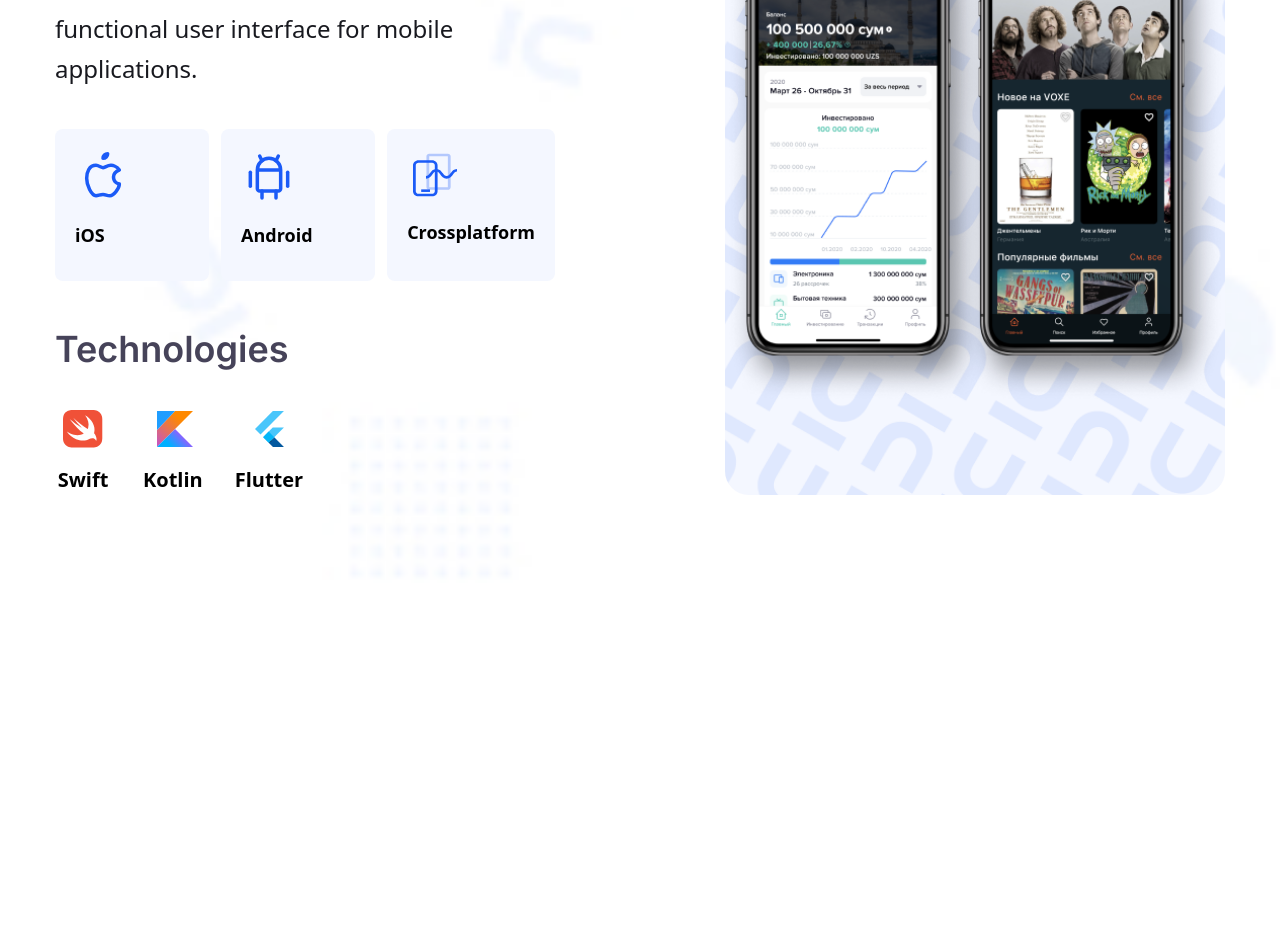
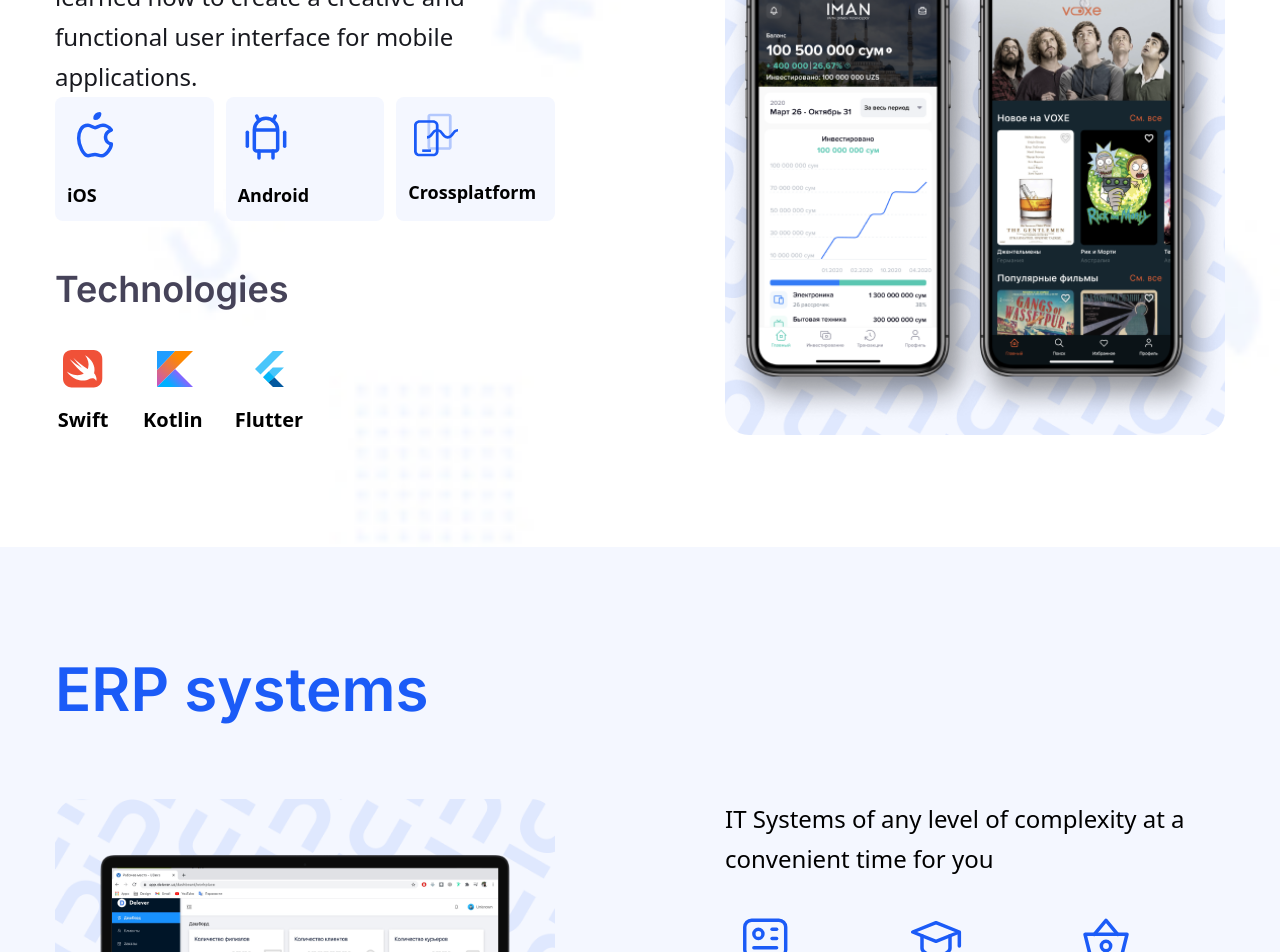
Before and after one commit to mrjakhongir/udevs, a Next.js app: page / in a window 1280 px wide. Shown: the part 2520-3472 px from the top of the page. Before the commit the page ends 3103 px from the top, so only its background shows below. Built offline with nearby package versions, Linux system fonts and the light colour scheme.

Commit message:
feat: complete ERP systems section.

```diff
--- a/src/app/page.tsx
+++ b/src/app/page.tsx
@@ -1,3 +1,4 @@
+import ErpSystems from '@/layouts/erpSystems/ErpSystems';
 import MobileApps from '@/layouts/mobileApps/MobileApps';
 import Services from '@/layouts/services/Services';
 import Team from '@/layouts/team/Team';
@@ -10,6 +11,7 @@
 			<Services />
 			<Team />
 			<MobileApps />
+			<ErpSystems />
 		</main>
 	);
 }
--- a/src/components/serviceCard/ServiceCard.tsx
+++ /dev/null
@@ -1,16 +0,0 @@
-import Image from 'next/image';
-
-type ServiceCardProps = {
-	service: { id: number; img: string; title: string };
-};
-
-function ServiceCard({ service }: ServiceCardProps) {
-	return (
-		<div className='flex-1 basis-[150px] bg-bgPrimary rounded-lg p-5 pb-8'>
-			<Image className='max-w-[42px] laptop:min-w-14 mb-4' src={service.img} alt={service.title} width={42} height={42} />
-			<h3 className='text-sm laptop:text-lg text-black font-monrope font-semibold'>{service.title}</h3>
-		</div>
-	);
-}
-
-export default ServiceCard;
--- /dev/null
+++ b/src/components/services/serviceCard/ServiceCard.tsx
@@ -0,0 +1,25 @@
+import Image from 'next/image';
+import { Service } from '@/lib/definitons';
+
+type ServiceCardProps = {
+	service: Service;
+	bg: string;
+};
+
+function ServiceCard({ service, bg }: ServiceCardProps) {
+	return (
+		<div className={`flex-1 basis-[150px] bg-${bg} rounded-lg p-3`}>
+			<Image
+				className='max-w-[42px] laptop:min-w-14 mb-4'
+				src={service.img}
+				alt={service.title}
+				width={42}
+				height={42}
+			/>
+			<h3 className='text-sm laptop:text-lg text-black font-monrope font-semibold'>
+				{service.title}
+			</h3>
+		</div>
+	);
+}
+export default ServiceCard;
--- /dev/null
+++ b/src/components/services/serviceCard/Services.tsx
@@ -0,0 +1,19 @@
+import ServiceCard from './ServiceCard';
+import { Service } from '@/lib/definitons';
+
+type ServicesProps = {
+	data: Service[];
+	bg: string;
+};
+
+function Services({ data, bg }: ServicesProps) {
+	return (
+		<div className='self-stretch flex flex-wrap gap-3 mb-8 laptop:mb-12'>
+			{data.map((service) => (
+				<ServiceCard key={service.id} service={service} bg={bg} />
+			))}
+		</div>
+	);
+}
+
+export default Services;
--- /dev/null
+++ b/src/layouts/erpSystems/ErpSystems.tsx
@@ -0,0 +1,76 @@
+import SectionTitle from '@/components/sectionTitle/SectionTitle';
+import Services from '@/components/services/serviceCard/Services';
+import Text from '@/components/text/Text';
+import Image from 'next/image';
+
+// const mobileAppsServices = [
+// 	{ id: 1, img: '/assets/icons/ux.svg', title: 'UX' },
+// 	{ id: 2, img: '/assets/icons/ui.svg', title: 'UI' },
+// 	{ id: 3, img: '/assets/icons/prototyping.svg', title: 'Prototyping' },
+// 	{
+// 		id: 4,
+// 		img: '/assets/icons/cell-phone-outlined.svg',
+// 		title: 'Mobile Design',
+// 	},
+// 	{
+// 		id: 5,
+// 		img: '/assets/icons/screen.svg',
+// 		title: 'Web Design',
+// 	},
+// 	{
+// 		id: 6,
+// 		img: '/assets/icons/atom.svg',
+// 		title: 'Atomic Design',
+// 	},
+// ];
+
+const erpSystems = [
+	{ id: 1, img: '/assets/icons/crm.svg', title: 'CRM' },
+	{ id: 2, img: '/assets/icons/hat.svg', title: 'eLearning' },
+	{ id: 3, img: '/assets/icons/cart.svg', title: 'E-Commerce' },
+	{
+		id: 4,
+		img: '/assets/icons/pos.svg',
+		title: 'POS',
+	},
+	{
+		id: 5,
+		img: '/assets/icons/envelope.svg',
+		title: 'Sms / Email',
+	},
+	{
+		id: 6,
+		img: '/assets/icons/warehouse.svg',
+		title: 'Warehouse',
+	},
+];
+
+function ErpSystems() {
+	return (
+		<section className='p-4 laptop:py-16 bg-bgPrimary'>
+			<div className='w-full max-w-[1170px] mx-auto pt-8 laptop:pt-12 laptop:pb-8'>
+				<SectionTitle content='ERP systems' position='center' />
+				<div className='flex flex-col laptop:flex-row items-center laptop:items-stretch laptop:justify-between gap-4 laptop:gap-10'>
+					<div className="bg-[url('/assets/pictures/mobile-apps-bg.png')] bg-no-repeat bg-cover bg-center rounded-3xl max-w-[500px] flex items-center justify-center laptop:flex-1">
+						<Image
+							src='/assets/pictures/note-book.png'
+							alt='open laptop'
+							width={500}
+							height={400}
+						/>
+					</div>
+					<div className='flex flex-col items-center max-w-[500px] laptop:flex-1'>
+						<Text
+							content='IT Systems of any level of complexity at a convenient time for you'
+							color='black'
+							marginBottom='5'
+						/>
+						<Services data={erpSystems} bg='bgSecondary' />
+					</div>
+				</div>
+			</div>
+		</section>
+	);
+}
+
+export default ErpSystems;
--- a/src/layouts/mobileApps/MobileApps.tsx
+++ b/src/layouts/mobileApps/MobileApps.tsx
@@ -1,10 +1,15 @@
 import Image from 'next/image';
-
-import MobileServices from './MobileServices';
 
 import SectionTitle from '@/components/sectionTitle/SectionTitle';
 import Text from '@/components/text/Text';
 import Technologies from '@/components/technologies/Technologies';
+import Services from '@/components/services/serviceCard/Services';
+
+const mobileServices = [
+	{ id: 1, img: '/assets/icons/apple.svg', title: 'iOS' },
+	{ id: 2, img: '/assets/icons/android.svg', title: 'Android' },
+	{ id: 3, img: '/assets/icons/cross-platform.svg', title: 'Crossplatform' },
+];
 
 const technologiesData = [
 	{ id: 1, img: '/assets/icons/swift.svg', caption: 'Swift' },
@@ -15,13 +20,13 @@
 function MobileApps() {
 	return (
 		<section className="p-4 laptop:py-16 bg-[url('/assets/pictures/section-bg.png')] bg-no-repeat bg-cover bg-center">
-			<div className="className='w-full max-w-[1170px] mx-auto py-6 laptop:py-16'">
+			<div className='w-full max-w-[1170px] mx-auto py-6 laptop:py-12'>
 				<SectionTitle
 					content='Development of mobile applications'
 					position='center'
 				/>
 				<div className='flex flex-col laptop:flex-row-reverse items-center laptop:items-stretch gap-6 laptop:justify-between'>
-					<div className="bg-[url('/assets/pictures/mobile-apps-bg.png')] bg-no-repeat bg-cover bg-center rounded-3xl max-w-[500px] laptop:flex-1">
+					<div className="bg-[url('/assets/pictures/mobile-apps-bg.png')] bg-no-repeat bg-cover bg-center rounded-3xl max-w-[500px] laptop:flex-1 flex items-center justify-center">
 						<Image
 							src='/assets/pictures/mobile-apps.png'
 							alt='iman home page inside apple phone'
@@ -35,7 +40,7 @@
 							color='dark'
 							marginBottom='10'
 						/>
-						<MobileServices />
+						<Services data={mobileServices} bg='bgPrimary' />
 						<Technologies title='Technologies' data={technologiesData} />
 					</div>
 				</div>
--- a/src/layouts/mobileApps/MobileServices.tsx
+++ /dev/null
@@ -1,40 +0,0 @@
-import ServiceCard from '@/components/serviceCard/ServiceCard';
-
-// const mobileAppsServices = [
-// 	{ id: 1, img: '/assets/icons/ux.svg', title: 'UX' },
-// 	{ id: 2, img: '/assets/icons/ui.svg', title: 'UI' },
-// 	{ id: 3, img: '/assets/icons/prototyping.svg', title: 'Prototyping' },
-// 	{
-// 		id: 4,
-// 		img: '/assets/icons/cell-phone-outlined.svg',
-// 		title: 'Mobile Design',
-// 	},
-// 	{
-// 		id: 5,
-// 		img: '/assets/icons/screen.svg',
-// 		title: 'Web Design',
-// 	},
-// 	{
-// 		id: 6,
-// 		img: '/assets/icons/atom.svg',
-// 		title: 'Atomic Design',
-// 	},
-// ];
-
-const mobileServices = [
-	{ id: 1, img: '/assets/icons/apple.svg', title: 'iOS' },
-	{ id: 2, img: '/assets/icons/android.svg', title: 'Android' },
-	{ id: 3, img: '/assets/icons/cross-platform.svg', title: 'Crossplatform' },
-];
-
-function MobileServices() {
-	return (
-		<div className='self-stretch flex flex-wrap gap-3 mb-8 laptop:mb-12'>
-			{mobileServices.map((service) => (
-				<ServiceCard key={service.id} service={service} />
-			))}
-		</div>
-	);
-}
-
-export default MobileServices;
--- a/src/layouts/services/ServiceItem.tsx
+++ b/src/layouts/services/ServiceItem.tsx
@@ -10,18 +10,18 @@
 
 function ServiceItem({ service }: ServiceItemProps) {
 	return (
-		<div className='p-5 pb-8 bg-bgPrimary rounded-lg'>
+		<figure className='p-5 pb-8 bg-bgPrimary rounded-lg'>
 			<Image
-				className='mb-10'
+				className='mb-8'
 				src={service.img}
 				alt={service.title}
 				width={35}
 				height={35}
 			/>
-			<h3 className='text-lg text-dark font-monrope font-semibold'>
+			<figcaption className='text-lg text-dark font-monrope font-semibold'>
 				{service.title}
-			</h3>
-		</div>
+			</figcaption>
+		</figure>
 	);
 }
 
--- a/src/lib/definitons.ts
+++ b/src/lib/definitons.ts
@@ -18,3 +18,9 @@
 	link: string;
 	subMenu?: SubMenu[];
 }
+
+export interface Service {
+	id: number;
+	img: string;
+	title: string;
+}
```
